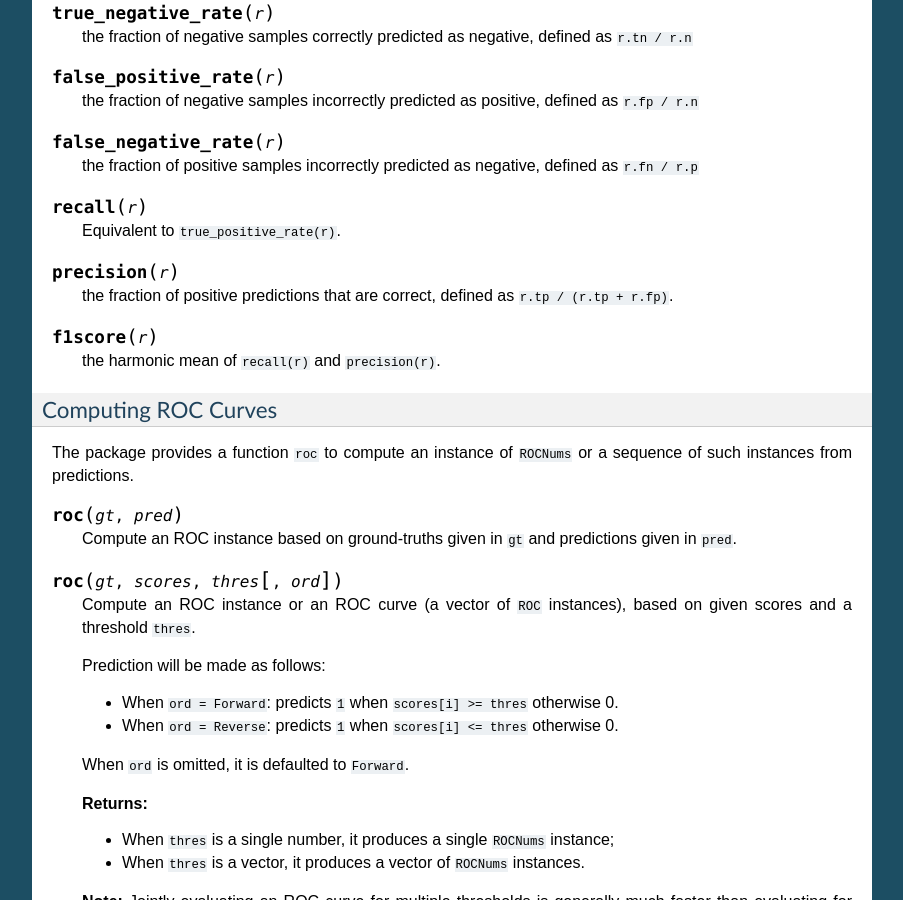
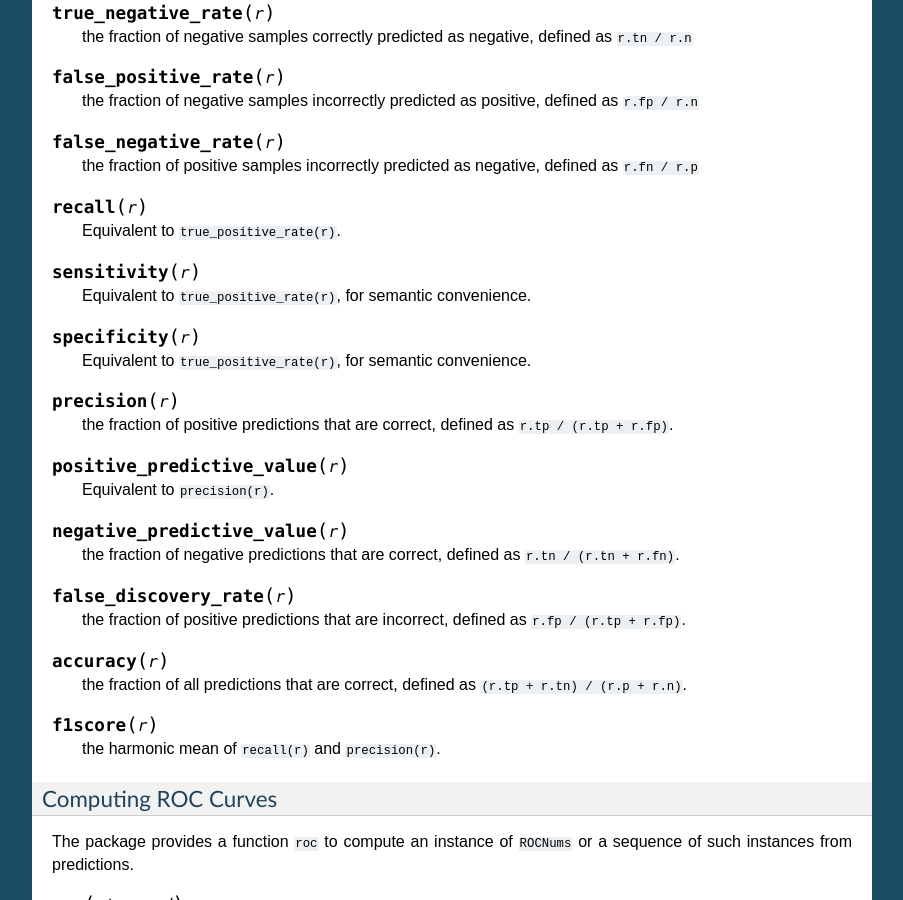
Before and after one commit to JuliaStats/MLBase.jl, a Sphinx documentation site: the page built from docs/source/perfeval.rst, in a window 1280 px wide and 900 px high, scrolled down 1885 px. Shown: the whole window, without its empty margins (198-1101 px from the left). Built offline with Sphinx 7.4.7, drawn with Linux system fonts in a browser that asks for light colours; formulas are drawn with MathJax 3; some of the changed text lies outside the part shown.

Commit message:
Add sensitivity, specificity ... etc

```diff
--- a/docs/source/perfeval.rst
+++ b/docs/source/perfeval.rst
@@ -122,9 +122,33 @@ One can compute a variety of performance measurements from an instance of ``ROCN
 
     Equivalent to ``true_positive_rate(r)``.
 
+.. function:: sensitivity(r)
+
+    Equivalent to ``true_positive_rate(r)``, for semantic convenience.
+
+.. function:: specificity(r)
+
+    Equivalent to ``true_positive_rate(r)``, for semantic convenience.
+
 .. function:: precision(r)
 
     the fraction of positive predictions that are correct, defined as ``r.tp / (r.tp + r.fp)``.
+
+.. function:: positive_predictive_value(r)
+
+    Equivalent to ``precision(r)``.
+
+.. function:: negative_predictive_value(r)
+
+    the fraction of negative predictions that are correct, defined as ``r.tn / (r.tn + r.fn)``.
+
+.. function:: false_discovery_rate(r)
+
+    the fraction of positive predictions that are incorrect, defined as ``r.fp / (r.tp + r.fp)``.
+
+.. function:: accuracy(r)
+
+    the fraction of all predictions that are correct, defined as ``(r.tp + r.tn) / (r.p + r.n)``.
 
 .. function:: f1score(r)
 
```
Also changed, not shown: 3 other files.
